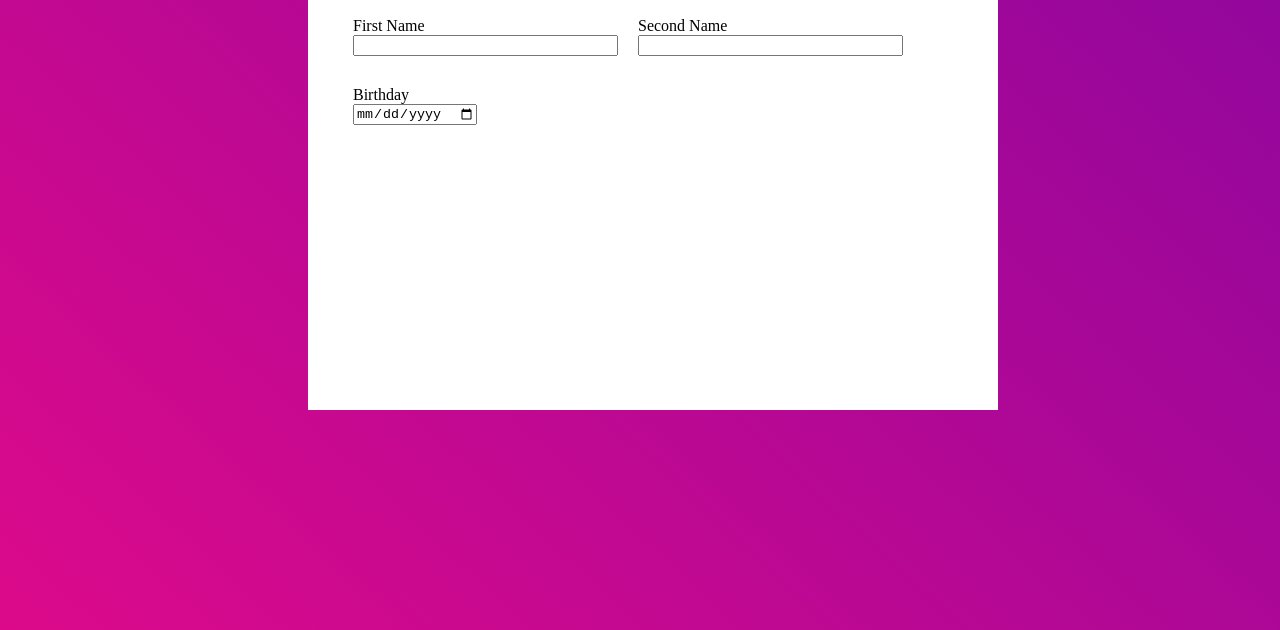
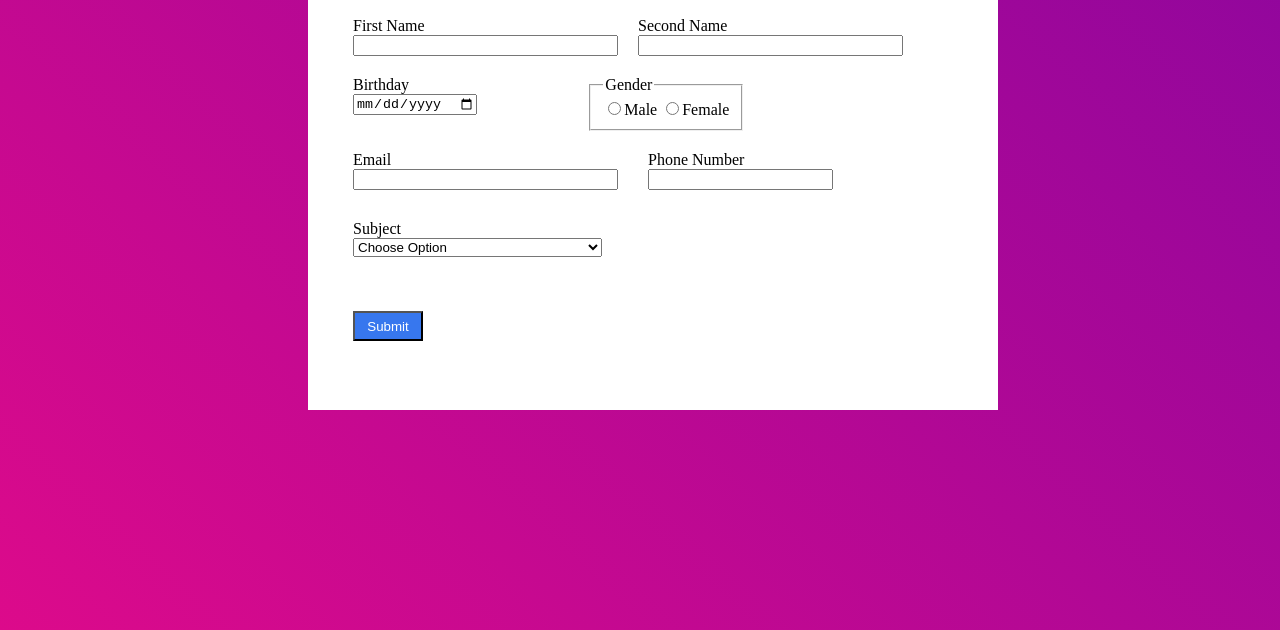
Before and after one commit to MeenakshiSaji/MeenakshiSaji.github.io, a plain HTML site: page registration.html in a window 1280 px wide. Shown: the part 170-800 px from the top of the page. Drawn offline with Linux system fonts and the light colour scheme.

Commit message:
completed

```diff
--- a/registration.html
+++ b/registration.html
@@ -2,6 +2,12 @@
 <html>
     <head>
         <title>Registration Form</title>
+        <title>Submit Alert</title>
+        <script>
+            function showAlert(){
+                alert("Submit Button clicked!");
+            }
+        </script>
     </head>
     <style>
         body
@@ -22,6 +28,13 @@
             padding-top:20px;
             padding-right:45px;
         }
+        .button
+        {
+            background:rgb(55, 119, 238);
+            height:30px;
+            width:70px;
+            color:white;
+        }
     </style>
     <body>
         <div class="box">
@@ -36,16 +49,56 @@
             <div>
                 <label for="Last Name">Second Name</label>
                 <br>
-                <input type="text" name="Second Name" id="Last Name" size="30">
+                <input type="text" name="Second Name" id="Second Name" size="30">
             </div>
             </div>
-            <div style="d">
-                <div style="padding-top:30px">
+            <div style="display:flex;">
+                <div style="padding-top:20px;">
                 <label for="Name">Birthday</label>
                 <br>
                 <input type="date" name="date" id="date">
                 </div>
+                <div style="padding-left:110px">
+                    <div style="padding-top:20px;">
+                    <fieldset>
+                        <legend>Gender</legend>
+                        <label><input type="radio" name="radio" value="Male" />Male</label>
+                        <label><input type="radio" name="radio" value="Female" />Female</label>
+                    </fieldset>
+                    </div>
+                </div>
             </div>
+            <div style="display:flex;">
+                <div style="padding-top:20px;">
+                    <label for="Name">Email</label>
+                    <br>
+                    <input type="email" name="Email" id="Email" size="30">
+                </div>
+                <div style="padding-top:20px;">
+                    <div style="padding-left:30px;">
+                    <label for="Name">Phone Number</label>
+                    <br>
+                    <input type="number" name="Phone Number" id="Phone Number" size="40">
+                    </div>
+                </div>
+            </div>
+            <div style="padding-top:30px">
+                <label for="Name">Subject</label>
+                <br>
+                <select name="subject" id="subject">
+                    <option value="Choose Option">Choose Option</option>
+                    <option value="Computer Science">Computer Science</option>
+                    <option value="Electronics and Communications">Electronics and Communications</option>
+                    <option value="Applied Electronics and Instrumental">Applied Electronics and Instrumental</option>
+                    <option value="Mechanical">Meechanical</option>
+                    <option value="Electrical and Electronics">Electrical and Electronics</option>
+                    <option value="Artificial Intelligence and Data Science">Artificial Intelligence and Data Science</option>
+                </select>
+            </div>
+            <br>
+            <br>
+            <br>
+            <input type="submit" value="Submit" class="button" onclick="showAlert()">
             </form>
         </div>
     </body>
```
